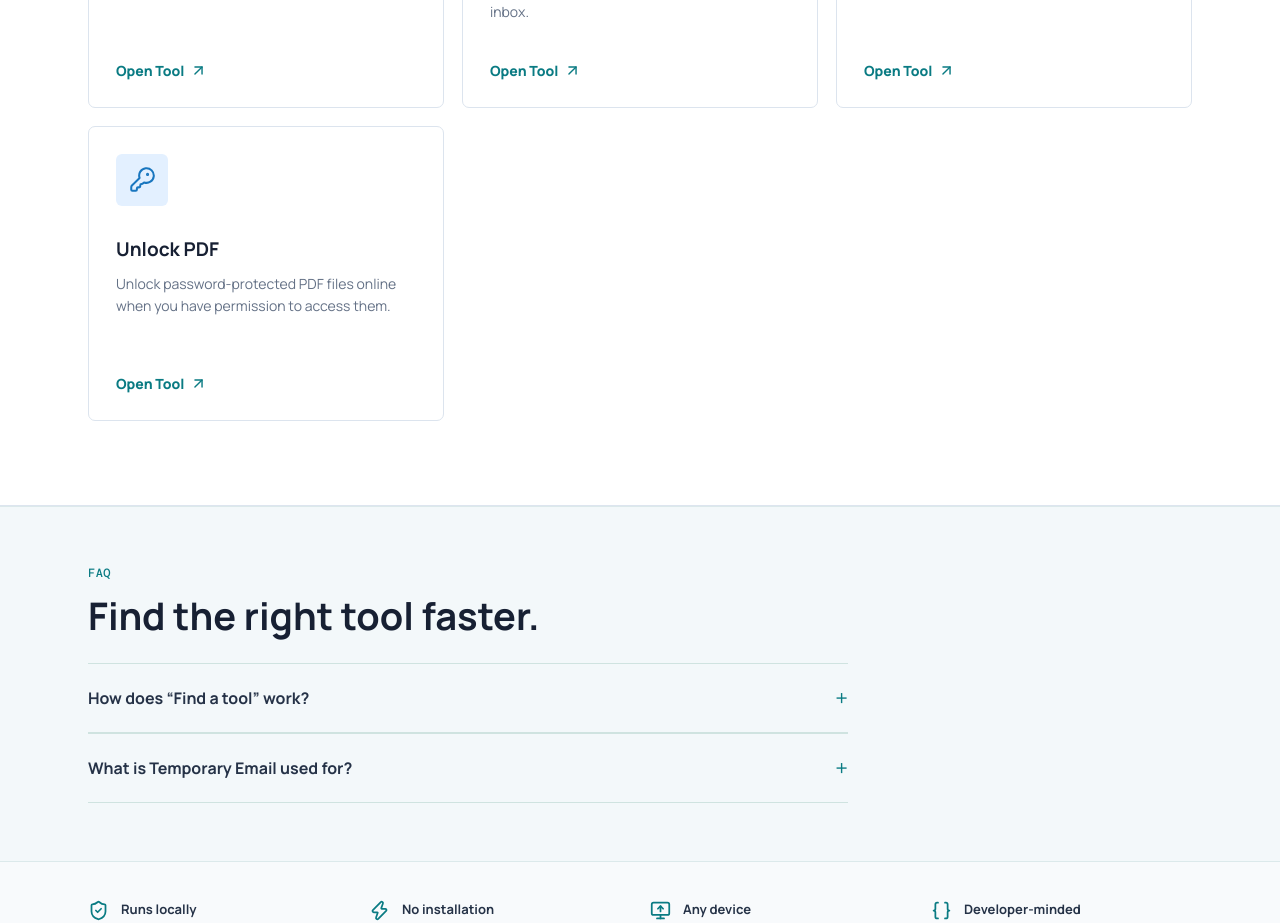
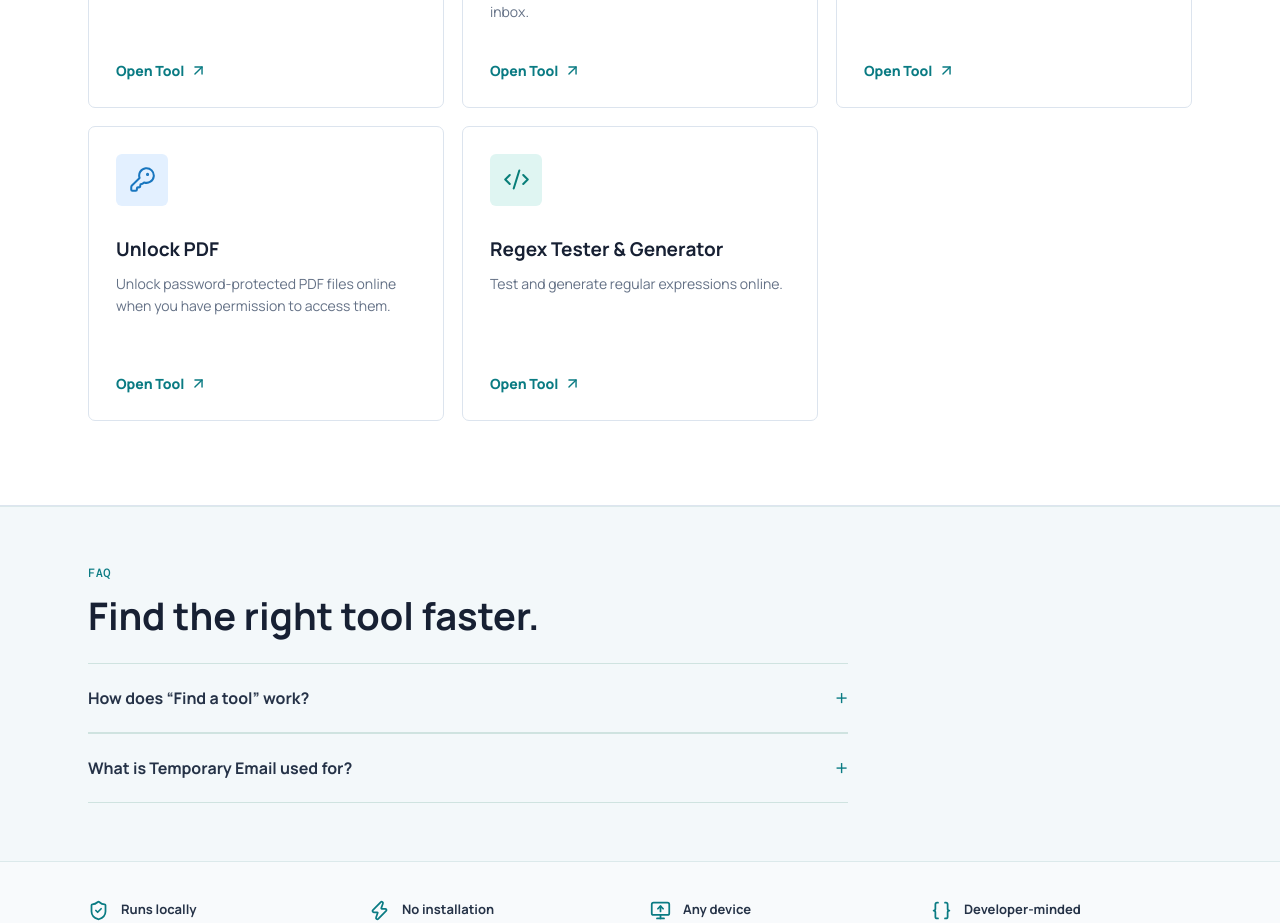
Before and after one commit to poreddymadhukar/mariutil-home, a React (Vite) app: page / in a window 1280 px wide. Shown: the part 3120-4043 px from the top of the page. Built offline with nearby package versions, Linux system fonts and the light colour scheme; no server answers.

Commit message:
regex tester

```diff
--- a/index.html
+++ b/index.html
@@ -100,7 +100,7 @@
         "@context": "https://schema.org",
         "@type": "ItemList",
         "name": "Mariutil tools",
-        "numberOfItems": 25,
+        "numberOfItems": 26,
         "itemListOrder": "https://schema.org/ItemListOrderAscending",
         "itemListElement": [
           {
@@ -352,6 +352,16 @@
               "url": "https://jsonview.mariutil.com/",
               "description": "Visualize JSON data into interactive graphs."
             }
+          },
+          {
+            "@type": "ListItem",
+            "position": 26,
+            "item": {
+              "@type": "WebApplication",
+              "name": "Regex Tester & Generator",
+              "url": "https://regex.mariutil.com/",
+              "description": "Test and generate regular expressions online."
+            }
           }
         ]
       }
--- a/src/App.tsx
+++ b/src/App.tsx
@@ -225,6 +225,13 @@ const tools: Tool[] = [
     href: "https://unlockpdf.mariutil.com/",
     icon: KeyRound,
     accent: "blue",
+  },
+  {
+    name: "Regex Tester & Generator",
+    description: "Test and generate regular expressions online.",
+    href: "https://regex.mariutil.com/",
+    icon: CodeXml,
+    accent: "teal",
   },
 ];
 
```
Also changed, not shown: 1 other file (tests, documents, lock files or other folders).
